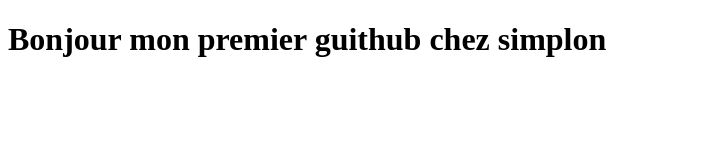
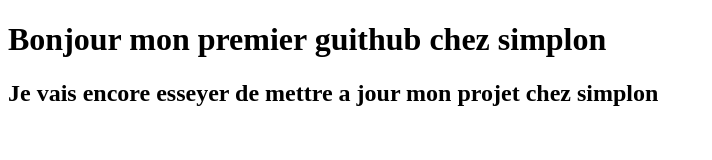
Before and after one commit to abdoulkarim20/Mabranche, a plain HTML site: page index.html in a window 1280 px wide. Shown: the whole page, without its empty margins (0-712 px from the left). Drawn offline with Linux system fonts and the light colour scheme.

Commit message:
jai ajouter une deuxieme ligne sur index

```diff
--- a/index.html
+++ b/index.html
@@ -8,6 +8,7 @@
 </head>
 <body>
     <h1>Bonjour mon premier guithub chez simplon</h1>
+    <h2>Je vais encore esseyer de mettre a jour mon projet chez simplon</h2>
 
 </body>
 </html>
```
